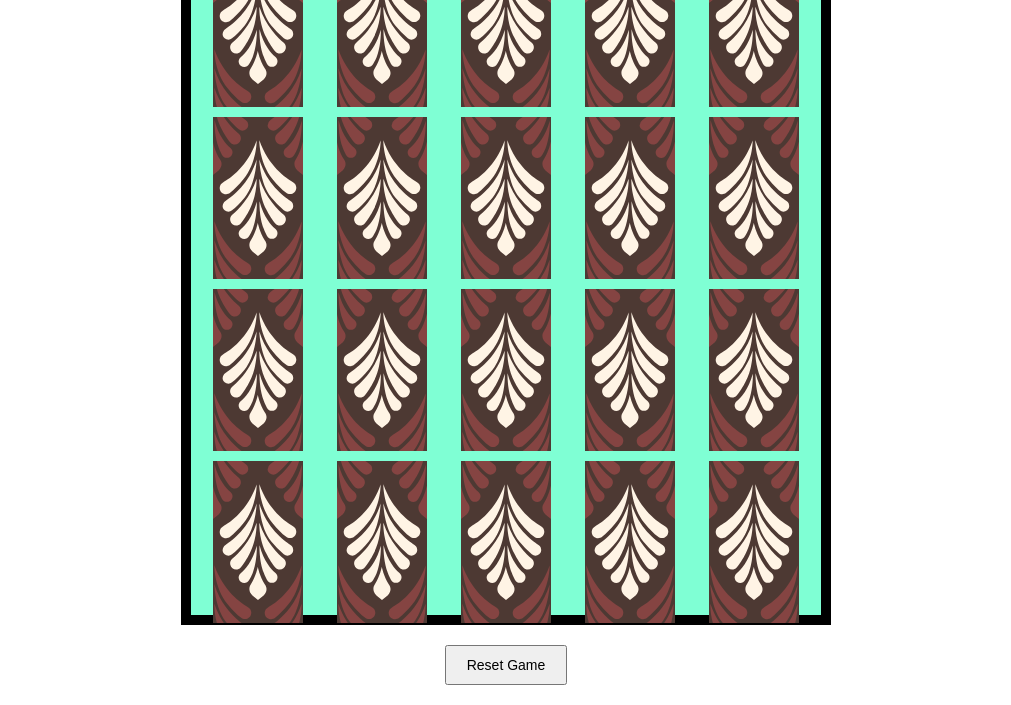
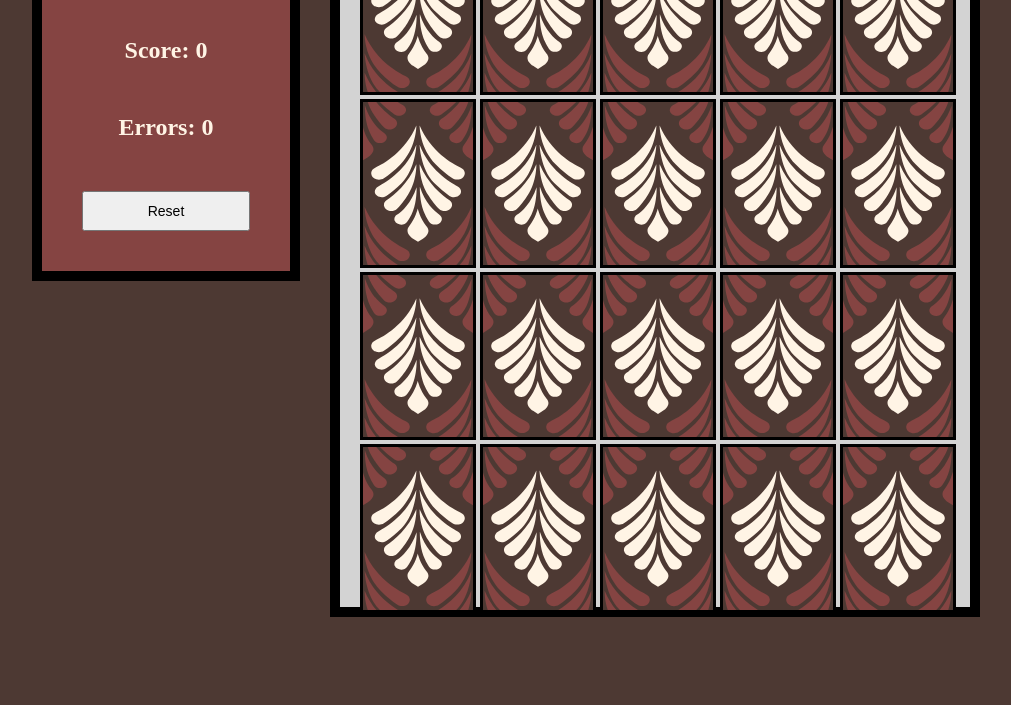
Before and after one commit to clarkie456/Assignment3, a plain HTML site: page index.html in a window 1280 px wide. Shown: the part 143-848 px from the top of the page, without its empty margins (134-1145 px from the left). After the commit the page ends 800 px from the top, so only its background shows below. Drawn offline with Linux system fonts and the light colour scheme; a web font is replaced by a local one.

Commit message:
color scheme

```diff
--- a/css/style.css
+++ b/css/style.css
@@ -1,11 +1,38 @@
 body {
     margin: 0;
-    font-family: Arial, Helvetica, sans-serif;
-    text-align: center;
+    font-family: "Delius Unicase", regular;
+    min-height: 100vh;
+    display: flex;
+    justify-content: center;
+    align-items: center;
+    background-color: #4d3933;
+}
+
+
+#container {
+    display: flex;
+    flex-direction: row;
+    align-items: flex-start;
+    justify-content: center;
+    gap: 30px;
+    padding: 30px;
+
+
+}
+
+#sidebar {
     display: flex;
     flex-direction: column;
-    align-items: center;
+    text-align: center;
+    gap: 10px;
+    padding: 20px;
+    min-width: 150px;
+    background-color:#854442;
+    text-decoration-color: #FFF4E5;
+    border: 10px solid black;
+    color: #FFF4E5;
 }
+
 
 #resetBtn {
     margin: 20px;
@@ -22,11 +49,11 @@ body {
     width: 90vw;
     max-width: 650px;
     height: 90vh;
-    max-height: 700px;
+    max-height: 750px;
 
     gap: 10px;
-    padding: 10px;
-    background-color: aquamarine;
+    padding: 20px;
+    background-color: lightgrey;
     border: 10px solid black;
     box-sizing: border-box;
 }
@@ -38,7 +65,9 @@ body {
         calc((90vh - 10px*3 - 20px)/4 * (90/128))
     );
     height: 100%;
-    object-fit: contain;
+    object-fit: contain cover;
+
     aspect-ratio: 90 / 128;
+    border: 3px solid black;
     cursor: pointer;
 }
--- a/index.html
+++ b/index.html
@@ -5,16 +5,25 @@
     <meta charset="UTF-8">
     <meta name="viewport" content="width=device-width, initial-scale=1.0">
     <title>Memory Game</title>
+    <link rel="preconnect" href="https://fonts.googleapis.com">
+    <link rel="preconnect" href="https://fonts.gstatic.com" crossorigin>
+    <link href="https://fonts.googleapis.com/css2?family=Delius+Unicase:wght@400;700&display=swap" rel="stylesheet">
     <link rel="stylesheet" href="css/style.css">
 </head>
 
 <body>
-    <h2>Errors: <span id="errors">0</span></h2>
+    <div id="container">
 
-    <div id="board"></div>
+        <div id="sidebar">
+            <h1>Memory Game</h1>
+            <h2>Score: <span id="score">0</span></h2>
+            <h2>Errors: <span id="errors">0</span></h2>
+            <button id="resetBtn">Reset</button>
+        </div>
 
-    <button id="resetBtn">Reset Game</button>
+        <div id="board"></div>
 
+    </div>
 
     <script src="js/script.js"></script>
 </body>
--- a/js/script.js
+++ b/js/script.js
@@ -1,6 +1,7 @@
 console.log("connected")
 
 var errors = 0;
+var score = 0;
 var cardList = [
     "cake",
     "cinnamon",
@@ -101,24 +102,37 @@ function selectCard() {
 
 function update() {
     if (card1Selected.src != card2Selected.src) {
-        //not a match
+        // Wrong match = subtract points
+        errors += 1;
+        score -= 5;  // or any penalty amount
+
         card1Selected.src = "back.svg";
         card2Selected.src = "back.svg";
-        errors += 1;
+
         document.getElementById("errors").innerText = errors;
+        document.getElementById("score").innerText = score;
+    } else {
+        // Correct match
+        score += 10;  // reward
+        document.getElementById("score").innerText = score;
     }
 
     card1Selected = null;
     card2Selected = null;
 }
 
+
 function resetGame() {
     // Clear the board HTML
     document.getElementById("board").innerHTML = "";
 
+
+
     // Reset game variables
     errors = 0;
     document.getElementById("errors").innerText = errors;
+    score = 100;
+    document.getElementById("score").innerText = score;
     board = [];
     card1Selected = null;
     card2Selected = null;
```
